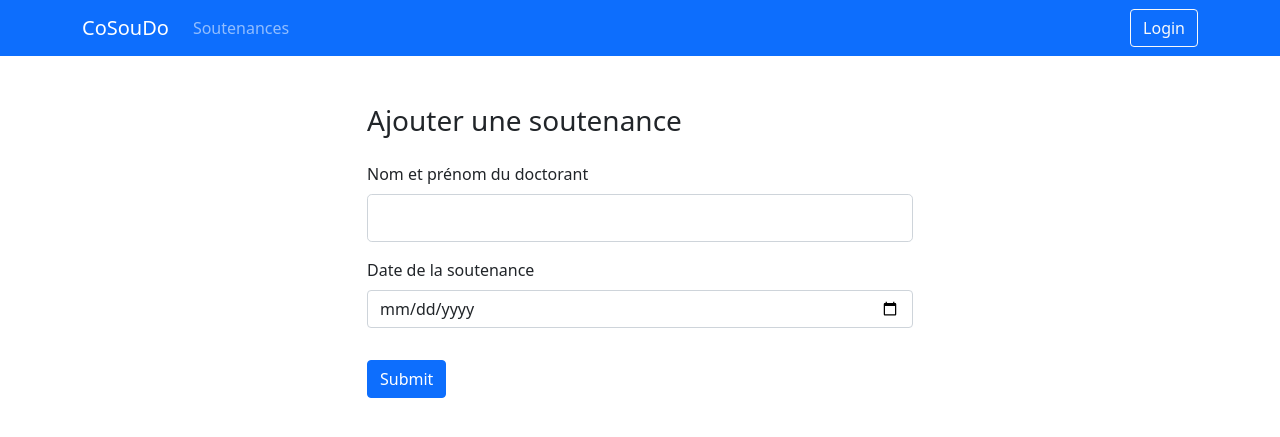
After one commit to romaindeseine/cosoudo, a Flask app: page /soutenances/nouvelle in a window 1280 px wide. The commit adds this page. Shown: the top 437 px of the page. Run offline with Flask 2, Linux system fonts and the light colour scheme; some libraries are stand-ins or nearby versions.

Commit message:
ajout d'un formulaire pour ajouter les soutenances

```diff
--- a/app/__init__.py
+++ b/app/__init__.py
@@ -1,9 +1,11 @@
 from flask import Flask
+from flask_moment import Moment
 from flask_sqlalchemy import SQLAlchemy
 
 from config import config
 
 db = SQLAlchemy()
+moment = Moment()
 
 
 def create_app(config_name):
@@ -11,6 +13,7 @@ def create_app(config_name):
     app.config.from_object(config[config_name])
 
     db.init_app(app)
+    moment.init_app(app)
 
     from .views import main as main_blueprint
     app.register_blueprint(main_blueprint)
--- a/app/forms.py
+++ b/app/forms.py
@@ -1,7 +1,13 @@
 from flask_wtf import FlaskForm
 
-from wtforms import DecimalField, StringField, SubmitField
+from wtforms import DateField, DecimalField, StringField, SubmitField
 from wtforms.validators import DataRequired
+
+
+class SoutenanceForm(FlaskForm):
+    doctorant = StringField('Nom et prénom du doctorant', validators=[DataRequired()])
+    date = DateField('Date de la soutenance', validators=[DataRequired()])
+    submit = SubmitField('Submit')
 
 
 class DonationForm(FlaskForm):
--- a/app/templates/base.html
+++ b/app/templates/base.html
@@ -10,13 +10,13 @@
 
     <!-- Personal CSS -->
     <link rel="stylesheet" type="text/css" href="{{ url_for('static', filename='main.css') }}">
-    <title>Cosoudo</title>
+    <title>CoSouDo</title>
   </head>
   <body>
 
     <nav class="navbar navbar-expand-lg navbar-dark bg-primary mb-5">
       <div class="container">
-        <a class="navbar-brand" href="/">COSOUDO</a>
+        <a class="navbar-brand" href="/">CoSouDo</a>
 
         <button class="navbar-toggler" type="button" data-bs-toggle="collapse" data-bs-target="#navbarNavAltMarkup" aria-controls="navbarNavAltMarkup" aria-expanded="false" aria-label="Toggle navigation">
           <span class="navbar-toggler-icon"></span>
@@ -45,5 +45,13 @@
     <!-- Separate Popper and Bootstrap JS -->
     <script src="https://cdn.jsdelivr.net/npm/@popperjs/core@2.5.4/dist/umd/popper.min.js" integrity="sha384-q2kxQ16AaE6UbzuKqyBE9/u/KzioAlnx2maXQHiDX9d4/zp8Ok3f+M7DPm+Ib6IU" crossorigin="anonymous"></script>
     <script src="https://cdn.jsdelivr.net/npm/bootstrap@5.0.0-beta1/dist/js/bootstrap.min.js" integrity="sha384-pQQkAEnwaBkjpqZ8RU1fF1AKtTcHJwFl3pblpTlHXybJjHpMYo79HY3hIi4NKxyj" crossorigin="anonymous"></script>
+
+    <!-- JQuery -->
+    <script src="https://ajax.googleapis.com/ajax/libs/jquery/3.5.1/jquery.min.js"></script>
+
+    <!-- MomentJS -->
+    {{ moment.include_moment() }}
+    {{ moment.locale('fr')}}
+
   </body>
 </html>
--- a/app/templates/donation.html
+++ b/app/templates/donation.html
@@ -6,7 +6,7 @@
     <form method="POST">
       {{ form.hidden_tag() }}
 
-      <h3 class="mb-4">Participer à la soutenance de {{ soutenance }}</h3>
+      <h3 class="mb-4">Participer à la soutenance de {{ doctorant }}</h3>
       <fieldset class="mb-3">
         <div class="mb-3">
           {{ form.donateur.label(class="form-label") }}
--- /dev/null
+++ b/app/templates/nouvelle_soutenance.html
@@ -0,0 +1,37 @@
+{% extends "base.html" %}
+
+{% block content %}
+  <div class="col-3"></div>
+  <div class="col-6">
+    <form method="POST">
+      {{ form.hidden_tag() }}
+
+      <h3 class="mb-4">Ajouter une soutenance</h3>
+      <fieldset class="mb-3">
+        <div class="mb-3">
+          {{ form.doctorant.label(class="form-label") }}
+          {% if form.doctorant.errors %}
+            {{ form.doctorant(class="form-control is-invalid") }}
+            <div class="invalid-feedback">
+              {% for error in form.doctorant.errors %}
+                <span>{{ error }}</span>
+              {% endfor %}
+            </div>
+          {% else %}
+            {{ form.doctorant(class="form-control form-control-lg") }}
+          {% endif %}
+        </div>
+
+        <div class="mb-3">
+          {{ form.date.label(class="form-label") }}
+          {{ form.date(type="date", class="form-control") }}
+        </div>
+      </fieldset>
+
+      <div class="mb-3">
+        {{ form.submit(class="btn btn-primary") }}
+      </div>
+    </form>
+  </div>
+  <div class="col-3"></div>
+{% endblock %}
--- a/app/views.py
+++ b/app/views.py
@@ -1,25 +1,55 @@
-from flask import Blueprint, render_template
+from flask import Blueprint, flash, redirect, render_template, url_for
 
-from .forms import DonationForm
+from . import db
+from .forms import DonationForm, SoutenanceForm
+from .models import Donation, Soutenance
 
 main = Blueprint('main', __name__)
 
 
 @main.route('/')
 def home():
-    soutenances = [
-        'Pierre Boutaud',
-        'Romain Deseine',
-        'Cyril Falcon',
-        'Hugo Federico'
-    ]
+    soutenances = Soutenance.query.all()
     return render_template('home.html', soutenances=soutenances), 200
 
 
 @main.route('/donation/<id>', methods=['GET', 'POST'])
 def donation(id):
+    """
+    :param id: Id de la soutenance
+    """
+    soutenance = Soutenance.query.get_or_404(id)
     form = DonationForm()
+
     if form.validate_on_submit():
-        don = form.don.data
-        print(don)
-    return render_template('donation.html', form=form, soutenance='Pierre Boutaud'), 200
+        donation = {key: form[key].data for key in ['donateur', 'don']}
+        donation['soutenance_id'] = id
+        db.session.add(Donation(**donation))
+        db.session.commit()
+        flash(
+            message='Ta participation a bien été ajoutée. La CoSouDo te remercie.',
+            category='success'
+        )
+        return redirect(url_for('main.home'))
+
+    return render_template(
+        'donation.html', form=form, doctorant=soutenance.doctorant
+    ), 200
+
+
+@main.route('/soutenances/nouvelle', methods=['GET', 'POST'])
+def nouvelle_soutenance():
+    form = SoutenanceForm()
+
+    if form.validate_on_submit():
+        soutenance = {key: form[key].data for key in ['doctorant', 'date']}
+        db.session.add(Soutenance(**soutenance))
+        db.session.commit()
+        flash(
+            message='La soutenance a bien été ajoutée. '
+            'Il faut maintenant récolter les sousous.',
+            category='success'
+        )
+        return redirect(url_for('main.home'))
+
+    return render_template('nouvelle_soutenance.html', form=form)
```
Also changed, not shown: app/models.py (+24 -0 lines), app/templates/home.html (+16 -2 lines), cosoudo.py (+7 -1 lines), app/templates/errors/404.html (added), app/templates/errors/500.html (added).
